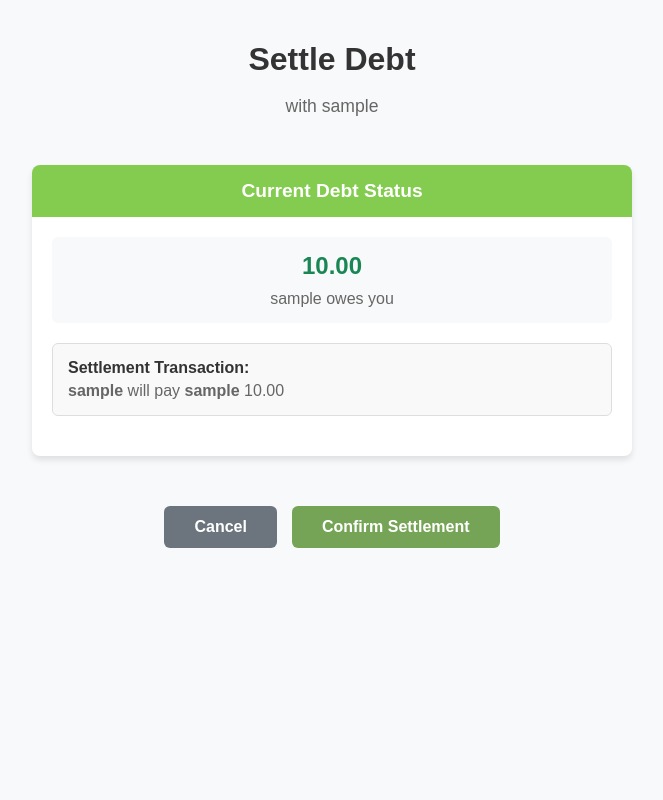
After one commit to PedroFlores1996/Xchange, a Flask app: page /users/1/settle in a window 1280 px wide. The commit adds this page. Shown: the whole page, without its empty margins (308-971 px from the left). Run offline with Flask 3, Linux system fonts and the light colour scheme; a user stored in the database is signed in; tables that the repository leaves empty hold one stand-in row (values such as "Sample post"); parts of the project's set-up code (start-up, migrations or seed data) failed here and were passed over.

Commit message:
add feature to settle debst with friend

```diff
--- a/app/templates/group/balances.html
+++ b/app/templates/group/balances.html
@@ -224,7 +224,7 @@
                                 {% if total_balance > 0 %}
                                     <span class="balance-positive">{{ '%.2f'|format(total_balance) }}</span>
                                 {% elif total_balance < 0 %}
-                                    <span class="balance-negative">{{ '%.2f'|format(total_balance) }}</span>
+                                    <span class="balance-negative">-{{ '%.2f'|format(total_balance|abs) }}</span>
                                 {% else %}
                                     <span class="balance-zero">0.00</span>
                                 {% endif %}
@@ -316,7 +316,7 @@
                         </div>
                         <div class="expense-amount">
                             <span class="balance-label">${balanceLabel}</span>
-                            <span class="${balanceClass}">${parseFloat(entry.balance).toFixed(2)}</span>
+                            <span class="${balanceClass}">${entry.balance < 0 ? '-' : ''}${Math.abs(parseFloat(entry.balance)).toFixed(2)}</span>
                         </div>
                     </li>
                 `;
--- a/app/templates/group/overview.html
+++ b/app/templates/group/overview.html
@@ -335,9 +335,9 @@
                                 </div>
                                 <div class="expense-amount">
                                     {% if user_group_balance < 0 %}
-                                        <span style="color: red;">{{ user_group_balance | abs }}</span>
+                                        <span style="color: red;">{{ "%.2f"|format(user_group_balance | abs) }}</span>
                                     {% else %}
-                                        <span style="color: green;">{{ user_group_balance | abs }}</span>
+                                        <span style="color: green;">{{ "%.2f"|format(user_group_balance | abs) }}</span>
                                     {% endif %}
                                 </div>
                             </li>
@@ -406,7 +406,7 @@
                                 </div>
                                 <!-- Right Section: Expense Amount -->
                                 <div class="expense-amount">
-                                    <span>{{ expense.amount }}</span>
+                                    <span>{{ "%.2f"|format(expense.amount) }}</span>
                                 </div>
                             </li>
                         {% endfor %}
--- /dev/null
+++ b/app/templates/user/settle_friend.html
@@ -0,0 +1,208 @@
+<!DOCTYPE html>
+<html lang="en">
+<head>
+    <meta charset="UTF-8">
+    <meta name="viewport" content="width=device-width, initial-scale=1.0">
+    <title>Settle Debt with {{ friend.username }}</title>
+    <style>
+        body {
+            font-family: 'Poppins', sans-serif;
+            margin: 0;
+            padding: 0;
+            background-color: #f8f9fa;
+            display: flex;
+            flex-direction: column;
+            min-height: 100vh;
+        }
+
+        .container {
+            margin-top: 20px;
+            flex: 1;
+            display: flex;
+            flex-direction: column;
+            align-items: center;
+            max-width: 600px;
+            width: 100%;
+            margin-left: auto;
+            margin-right: auto;
+            padding: 0 20px;
+        }
+
+        .header {
+            text-align: center;
+            margin-bottom: 30px;
+        }
+
+        .header h1 {
+            color: #333;
+            margin-bottom: 10px;
+        }
+
+        .header p {
+            color: #666;
+            font-size: 1.1rem;
+        }
+
+        .card {
+            box-shadow: 0 4px 6px rgba(0, 0, 0, 0.1);
+            border-radius: 8px;
+            overflow: hidden;
+            background-color: #ffffff;
+            width: 100%;
+            margin-bottom: 20px;
+        }
+
+        .card-header {
+            background-color: #83cc4f;
+            color: white;
+            padding: 15px;
+            font-size: 1.2rem;
+            font-weight: 600;
+            text-align: center;
+        }
+
+        .card-body {
+            padding: 20px;
+        }
+
+        .debt-info {
+            text-align: center;
+            margin-bottom: 20px;
+            padding: 15px;
+            background-color: #f8f9fa;
+            border-radius: 6px;
+        }
+
+        .debt-amount {
+            font-size: 1.5rem;
+            font-weight: 700;
+            margin-bottom: 10px;
+        }
+
+        .debt-amount.positive {
+            color: #198754;
+        }
+
+        .debt-amount.negative {
+            color: #dc3545;
+        }
+
+        .debt-description {
+            color: #666;
+            font-size: 1rem;
+        }
+
+        .settlement-info {
+            padding: 15px;
+            border: 1px solid #ddd;
+            border-radius: 6px;
+            margin-bottom: 20px;
+            background-color: #f9f9f9;
+        }
+
+        .settlement-description {
+            font-weight: 600;
+            color: #333;
+            margin-bottom: 5px;
+        }
+
+        .settlement-details {
+            color: #666;
+        }
+
+        .action-buttons {
+            display: flex;
+            gap: 15px;
+            justify-content: center;
+            margin-top: 30px;
+        }
+
+        .btn {
+            padding: 12px 30px;
+            border: none;
+            border-radius: 6px;
+            font-size: 1rem;
+            font-weight: 600;
+            cursor: pointer;
+            text-decoration: none;
+            display: inline-block;
+            text-align: center;
+            transition: background-color 0.2s;
+        }
+
+        .btn-primary {
+            background-color: #76a456;
+            color: white;
+        }
+
+        .btn-primary:hover {
+            background-color: #83cc4f;
+        }
+
+        .btn-secondary {
+            background-color: #6c757d;
+            color: white;
+        }
+
+        .btn-secondary:hover {
+            background-color: #5a6268;
+        }
+    </style>
+</head>
+<body>
+    <div class="container">
+        <div class="header">
+            <h1>Settle Debt</h1>
+            <p>with {{ friend.username }}</p>
+        </div>
+
+        <div class="card">
+            <div class="card-header">
+                Current Debt Status
+            </div>
+            <div class="card-body">
+                <div class="debt-info">
+                    {% if debt_amount > 0 %}
+                        <div class="debt-amount positive">{{ "%.2f"|format(debt_amount) }}</div>
+                        <div class="debt-description">{{ friend.username }} owes you</div>
+                    {% elif debt_amount < 0 %}
+                        <div class="debt-amount negative">{{ "%.2f"|format(-debt_amount) }}</div>
+                        <div class="debt-description">You owe {{ friend.username }}</div>
+                    {% else %}
+                        <div class="debt-amount">0.00</div>
+                        <div class="debt-description">No debt between you</div>
+                    {% endif %}
+                </div>
+
+                {% if debt_amount != 0 %}
+                    <div class="settlement-info">
+                        <div class="settlement-description">
+                            Settlement Transaction:
+                        </div>
+                        <div class="settlement-details">
+                            {% if debt_amount > 0 %}
+                                <strong>{{ friend.username }}</strong> will pay <strong>{{ current_user.username }}</strong> {{ "%.2f"|format(debt_amount) }}
+                            {% else %}
+                                <strong>{{ current_user.username }}</strong> will pay <strong>{{ friend.username }}</strong> {{ "%.2f"|format(-debt_amount) }}
+                            {% endif %}
+                        </div>
+                    </div>
+                {% endif %}
+            </div>
+        </div>
+
+        <div class="action-buttons">
+            <a href="{{ url_for('user.user_profile', user_id=friend.id) }}" class="btn btn-secondary">
+                Cancel
+            </a>
+            {% if debt_amount != 0 %}
+                <form method="POST" action="{{ url_for('user.settle_friend_debt', friend_id=friend.id) }}" style="display: inline;">
+                    <button type="submit" class="btn btn-primary">
+                        Confirm Settlement
+                    </button>
+                </form>
+            {% endif %}
+        </div>
+    </div>
+</body>
+</html>
--- a/app/user/views.py
+++ b/app/user/views.py
@@ -6,6 +6,11 @@ from app.user import get_user_balances
 from app.user.forms import AddFriendForm
 from app.debt import get_debts_total_balance
 from app.model.constants import NO_GROUP
+from app.expense import ExpenseData
+from app.model.expense import ExpenseCategory
+from app.expense.submit import submit_expense
+from app.split import SplitType
+from app.database import db
 
 bp = Blueprint("user", __name__)
 
@@ -187,3 +192,123 @@ def user_profile(user_id):
 
     # If not the current_user or a friend, return 403 Forbidden
     return jsonify({"error": "User not found, or not added as a friend"}), 403
+
+
+@bp.route("/users/<int:friend_id>/settle", methods=["GET"])
+@login_required
+def settle_friend_form(friend_id):
+    """Show settlement preview for friend debt"""
+    # Check if friend exists and is actually a friend
+    friend = next(
+        (friend for friend in current_user.friends if friend.id == friend_id), None
+    )
+    if not friend:
+        flash("Friend not found", "error")
+        return redirect(url_for("user.friends"))
+
+    # Get debt between current user and friend
+    debt_with_friend = next(
+        (
+            debt
+            for debt in current_user.lender_debts + current_user.borrower_debts
+            if debt.lender_id == friend.id or debt.borrower_id == friend.id
+        ),
+        None,
+    )
+
+    # Calculate debt amount from current user's perspective
+    if debt_with_friend:
+        if debt_with_friend.lender_id == current_user.id:
+            # Current user is owed money (positive)
+            debt_amount = debt_with_friend.amount
+        else:
+            # Current user owes money (negative)
+            debt_amount = -debt_with_friend.amount
+    else:
+        debt_amount = 0
+
+    return render_template(
+        "user/settle_friend.html", friend=friend, debt_amount=debt_amount
+    )
+
+
+@bp.route("/users/<int:friend_id>/settle", methods=["POST"])
+@login_required
+def settle_friend_debt(friend_id):
+    """Process settlement between current user and friend"""
+    # Check if friend exists and is actually a friend
+    friend = next(
+        (friend for friend in current_user.friends if friend.id == friend_id), None
+    )
+    if not friend:
+        flash("Friend not found", "error")
+        return redirect(url_for("user.friends"))
+
+    # Get debt between current user and friend
+    debt_with_friend = next(
+        (
+            debt
+            for debt in current_user.lender_debts + current_user.borrower_debts
+            if debt.lender_id == friend.id or debt.borrower_id == friend.id
+        ),
+        None,
+    )
+
+    if not debt_with_friend:
+        flash("No debt found between you and this friend", "info")
+        return redirect(url_for("user.user_profile", user_id=friend_id))
+
+    # Calculate settlement details
+    if debt_with_friend.lender_id == current_user.id:
+        # Current user is owed money - friend pays current user
+        payer = friend
+        receiver = current_user
+        amount = debt_with_friend.amount
+    else:
+        # Current user owes money - current user pays friend
+        payer = current_user
+        receiver = friend
+        amount = debt_with_friend.amount
+
+    # Create settlement expense
+    settlement_description = (
+        f"Debt settlement between {payer.username} and {receiver.username}"
+    )
+
+    print(
+        f"DEBUG: About to settle debt - payer: {payer.username}, receiver: {receiver.username}, amount: {amount}"
+    )
+    print(f"DEBUG: Current user: {current_user.username}")
+
+    try:
+        expense_data = ExpenseData(
+            creator_id=current_user.id,
+            group_id=None,  # Individual settlement, no group
+            description=settlement_description,
+            amount=amount,
+            category=ExpenseCategory.SETTLEMENT,
+            payers_split=SplitType.EQUALLY,
+            owers_split=SplitType.EQUALLY,
+            payers={payer.id: amount},  # Payer pays the full amount
+            owers={receiver.id: amount},  # Receiver is owed the full amount
+        )
+
+        print(f"DEBUG: Created expense_data: {expense_data}")
+
+        expense = submit_expense(expense_data)
+        print(f"DEBUG: Created expense: {expense.id if expense else 'None'}")
+
+        flash(
+            f"Successfully settled debt with {friend.username} for {amount:.2f}",
+            "success",
+        )
+
+    except Exception as e:
+        print(f"DEBUG: Exception occurred: {str(e)}")
+        import traceback
+
+        traceback.print_exc()
+        db.session.rollback()
+        flash(f"Error settling debt: {str(e)}", "error")
+
+    return redirect(url_for("user.user_profile", user_id=friend_id))
```
Also changed, not shown: app/templates/expense/summary.html (+11 -7 lines), app/templates/user/balances.html (+6 -6 lines), app/templates/user/dashboard.html (+24 -12 lines), app/templates/user/debts.html (+6 -2 lines), app/templates/user/friend.html (+9 -0 lines), app/templates/user/friends.html (+11 -1 lines).
